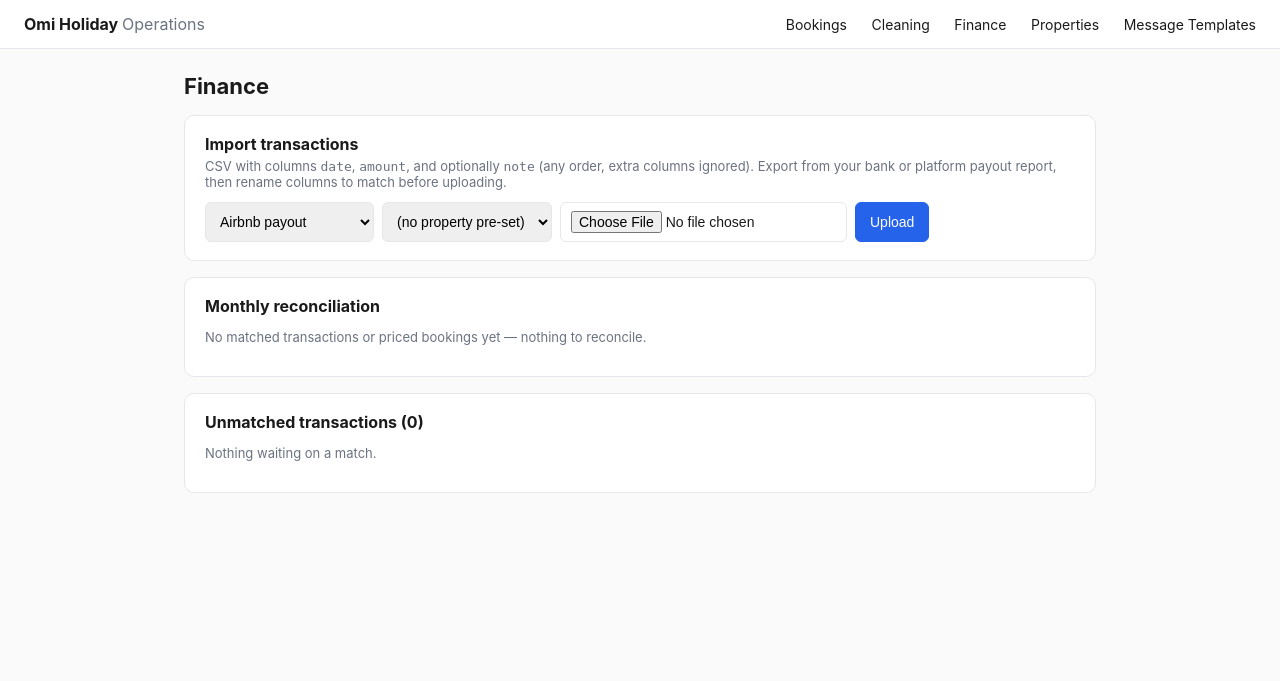
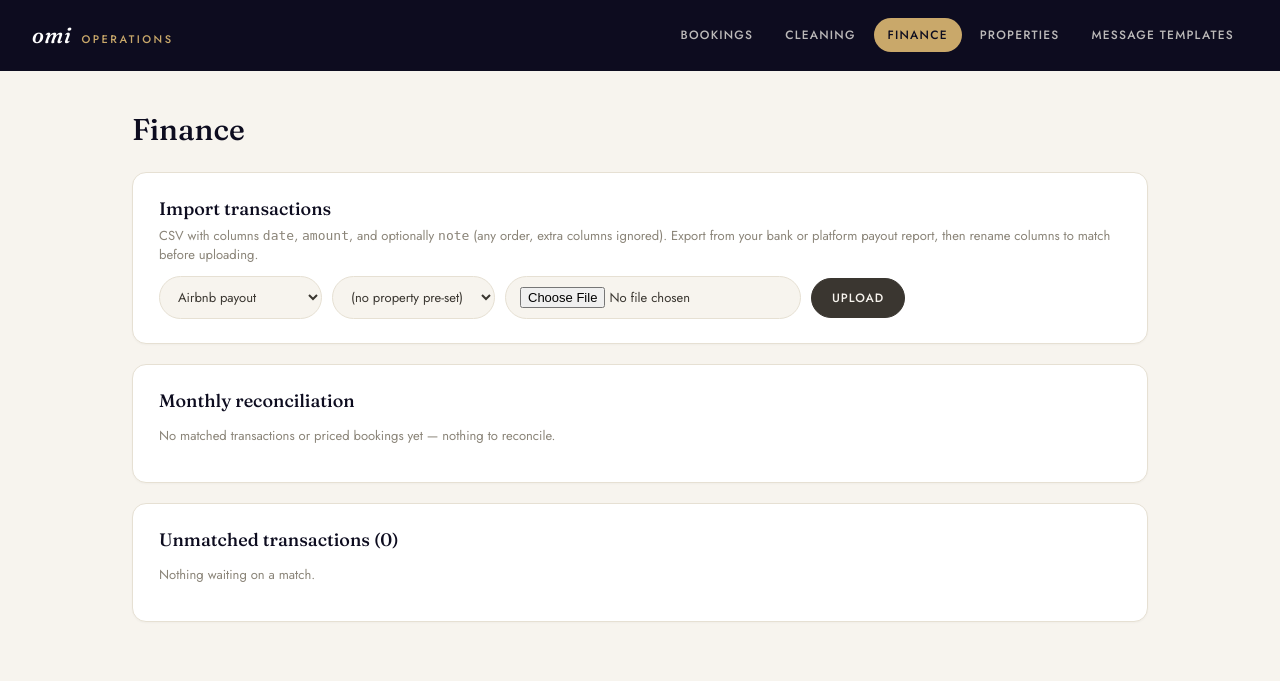
Before and after one commit to Oceanorealty/omi-holiday-ops, a FastAPI app: page /transactions in a window 1280 px wide. Shown: the top 681 px of the page. Run offline with FastAPI, Linux system fonts and the light colour scheme.

Commit message:
Redesign UI to match Omi Holiday's brand
Pulled the actual palette/type off omiholiday.com rather than guessing:
navy #0d0c1f, gold #c9a86a, warm cream #f7f4ee, charcoal #3a3630 —
Fraunces for headings (their display serif), Jost for body/UI (their
site font). Pill buttons and nav match the site's language instead of
looking like generic admin-tool defaults.

Also wrapped every table in a scrollable container — the new Amount
column pushed Bookings past the viewport edge on narrower screens with
no way to see the rest of the row.

Co-Authored-By: Claude Sonnet 5 <noreply@anthropic.com>

```diff
--- a/app/static/style.css
+++ b/app/static/style.css
@@ -1,143 +1,256 @@
 :root {
-  --ink: #1a1a1a;
-  --muted: #6b7280;
-  --border: #e5e7eb;
-  --bg: #fafafa;
-  --card: #ffffff;
-  --accent: #2563eb;
-  --warn-bg: #fef3c7;
-  --warn-ink: #92400e;
-  --ok-bg: #dcfce7;
-  --ok-ink: #166534;
+  --navy: #0d0c1f;
+  --charcoal: #3a3630;
+  --cream: #f7f4ee;
+  --cream-deep: #efe9dc;
+  --gold: #c9a86a;
+  --gold-deep: #a5824a;
+  --border: #e6e0d3;
+  --white: #ffffff;
+  --muted: #8a8478;
+  --warn-bg: #fbe9d0;
+  --warn-ink: #92601f;
+  --ok-bg: #e6efe1;
+  --ok-ink: #3f6b3a;
+
+  --font-display: "Fraunces", Georgia, serif;
+  --font-body: "Jost", -apple-system, BlinkMacSystemFont, "Segoe UI", sans-serif;
 }
 
 * { box-sizing: border-box; }
 body {
   margin: 0;
-  font-family: -apple-system, BlinkMacSystemFont, "Segoe UI", sans-serif;
-  color: var(--ink);
-  background: var(--bg);
+  font-family: var(--font-body);
+  color: var(--charcoal);
+  background: var(--cream);
+  -webkit-font-smoothing: antialiased;
 }
 
 .topbar {
   display: flex;
   align-items: center;
   justify-content: space-between;
-  padding: 14px 24px;
-  background: var(--card);
-  border-bottom: 1px solid var(--border);
+  padding: 18px 32px;
+  background: var(--navy);
+  border-bottom: 1px solid var(--navy);
 }
-.brand { font-weight: 700; }
-.brand span { font-weight: 400; color: var(--muted); }
+.brand {
+  display: flex;
+  align-items: baseline;
+  gap: 10px;
+  text-decoration: none;
+}
+.brand-mark {
+  font-family: var(--font-display);
+  font-style: italic;
+  font-weight: 500;
+  font-size: 22px;
+  color: var(--white);
+  letter-spacing: 0.5px;
+}
+.brand-sub {
+  font-size: 11px;
+  font-weight: 500;
+  letter-spacing: 2.5px;
+  text-transform: uppercase;
+  color: var(--gold);
+}
+nav { display: flex; gap: 4px; }
 nav a {
-  margin-left: 20px;
-  color: var(--ink);
+  padding: 8px 14px;
+  color: rgba(247, 244, 238, 0.75);
   text-decoration: none;
-  font-size: 14px;
+  font-size: 12px;
+  font-weight: 500;
+  letter-spacing: 1.2px;
+  text-transform: uppercase;
+  border-radius: 999px;
+  transition: color 0.15s, background 0.15s;
 }
-nav a:hover { color: var(--accent); }
+nav a:hover { color: var(--white); background: rgba(255, 255, 255, 0.06); }
+nav a.active { color: var(--navy); background: var(--gold); }
 
-.container { max-width: 960px; margin: 0 auto; padding: 24px; }
+.container { max-width: 1080px; margin: 0 auto; padding: 40px 32px; }
 
 .page-head {
   display: flex;
   align-items: center;
   justify-content: space-between;
-  margin-bottom: 16px;
+  margin-bottom: 24px;
 }
-h1 { font-size: 22px; margin: 0; }
-h2 { font-size: 16px; margin: 0 0 12px; }
+h1 {
+  font-family: var(--font-display);
+  font-weight: 500;
+  font-size: 30px;
+  margin: 0;
+  color: var(--navy);
+}
+h2 {
+  font-family: var(--font-display);
+  font-weight: 500;
+  font-size: 18px;
+  margin: 0 0 14px;
+  color: var(--navy);
+}
 
 .card {
-  background: var(--card);
+  background: var(--white);
   border: 1px solid var(--border);
-  border-radius: 10px;
-  padding: 18px 20px;
-  margin-bottom: 16px;
+  border-radius: 14px;
+  padding: 24px 26px;
+  margin-bottom: 20px;
+  box-shadow: 0 1px 2px rgba(13, 12, 31, 0.03);
 }
 
 .banner {
-  padding: 10px 14px;
-  border-radius: 8px;
-  margin-bottom: 16px;
+  padding: 12px 16px;
+  border-radius: 10px;
+  margin-bottom: 20px;
   font-size: 14px;
 }
 .banner-warn { background: var(--warn-bg); color: var(--warn-ink); }
 
 .empty-state {
   text-align: center;
-  padding: 48px 24px;
+  padding: 64px 24px;
   color: var(--muted);
+  background: var(--white);
+  border: 1px solid var(--border);
+  border-radius: 14px;
 }
 
-.table { width: 100%; border-collapse: collapse; background: var(--card); border-radius: 10px; overflow: hidden; }
+.table-wrap {
+  overflow-x: auto;
+  border-radius: 14px;
+}
+
+.table {
+  width: 100%;
+  border-collapse: collapse;
+  background: var(--white);
+  border: 1px solid var(--border);
+  border-radius: 14px;
+  overflow: hidden;
+  box-shadow: 0 1px 2px rgba(13, 12, 31, 0.03);
+}
 .table th, .table td {
   text-align: left;
-  padding: 10px 12px;
+  padding: 14px 16px;
   border-bottom: 1px solid var(--border);
   font-size: 14px;
 }
-.table th { color: var(--muted); font-weight: 600; font-size: 12px; text-transform: uppercase; }
-.table tr.conflict { background: #fff7ed; }
-.table.small td, .table.small th { padding: 6px 10px; font-size: 13px; }
+.table th {
+  color: var(--muted);
+  font-weight: 500;
+  font-size: 11px;
+  letter-spacing: 1px;
+  text-transform: uppercase;
+  background: var(--cream);
+}
+.table tbody tr:last-child td { border-bottom: none; }
+.table tbody tr:hover { background: rgba(201, 168, 106, 0.06); }
+.table tr.conflict { background: var(--warn-bg); }
+.table tr.conflict:hover { background: #f7dfb3; }
+.table.small td, .table.small th { padding: 10px 14px; font-size: 13px; }
 .table .truncate { max-width: 260px; overflow: hidden; text-overflow: ellipsis; white-space: nowrap; }
-.error-detail { color: #b91c1c; font-size: 12px; background: #fef2f2; }
+.error-detail { color: #b3401f; font-size: 12px; background: #fbeae4; }
 
 .pill {
   display: inline-block;
-  padding: 2px 8px;
+  padding: 3px 10px;
   border-radius: 999px;
-  font-size: 12px;
-  background: #e5e7eb;
+  font-size: 11px;
+  font-weight: 500;
+  letter-spacing: 0.3px;
+  background: var(--cream-deep);
+  color: var(--charcoal);
 }
-.pill-airbnb { background: #ffe8e8; }
-.pill-booking_com { background: #e0edff; }
-.pill-ctrip { background: #e6f7ff; }
-.pill-direct { background: #eafbea; }
+.pill-airbnb { background: #fbe4e4; color: #9c3b3b; }
+.pill-booking_com { background: #e0e9fb; color: #33488f; }
+.pill-ctrip { background: #dcf1f5; color: #1f6f80; }
+.pill-direct { background: #e4f2df; color: #3f6b3a; }
 
-.tag { display: inline-block; padding: 2px 8px; border-radius: 999px; font-size: 11px; margin: 1px 2px 1px 0; }
+.tag { display: inline-block; padding: 3px 10px; border-radius: 999px; font-size: 11px; font-weight: 500; margin: 1px 3px 1px 0; }
 .tag-warn { background: var(--warn-bg); color: var(--warn-ink); }
 .tag-ok { background: var(--ok-bg); color: var(--ok-ink); }
 
-.inline-form { display: flex; gap: 4px; }
-.inline-form input[type="email"] {
-  padding: 4px 6px;
+.inline-form { display: flex; gap: 6px; }
+.inline-form input[type="email"], .inline-form input[type="text"] {
+  padding: 6px 10px;
   border: 1px solid var(--border);
-  border-radius: 4px;
+  border-radius: 8px;
   font-size: 12px;
-  width: 140px;
+  font-family: var(--font-body);
+  width: 150px;
 }
 
 textarea {
   width: 100%;
-  padding: 8px 10px;
+  padding: 10px 12px;
   border: 1px solid var(--border);
-  border-radius: 6px;
+  border-radius: 10px;
   font-size: 14px;
-  font-family: inherit;
+  font-family: var(--font-body);
   resize: vertical;
+  background: var(--cream);
 }
-.field { margin-bottom: 10px; }
-.field label { display: block; font-size: 12px; color: var(--muted); margin-bottom: 4px; }
-.field input[type="text"] { width: 100%; padding: 8px 10px; border: 1px solid var(--border); border-radius: 6px; font-size: 14px; }
+.field { margin-bottom: 12px; }
+.field label {
+  display: block;
+  font-size: 11px;
+  letter-spacing: 0.5px;
+  text-transform: uppercase;
+  color: var(--muted);
+  margin-bottom: 6px;
+}
+.field input[type="text"] {
+  width: 100%;
+  padding: 10px 12px;
+  border: 1px solid var(--border);
+  border-radius: 10px;
+  font-size: 14px;
+  font-family: var(--font-body);
+  background: var(--cream);
+}
 
-.form-row { display: flex; gap: 8px; flex-wrap: wrap; }
+.form-row { display: flex; gap: 10px; flex-wrap: wrap; align-items: center; }
 .form-row input, .form-row select {
-  padding: 8px 10px;
+  padding: 10px 14px;
   border: 1px solid var(--border);
-  border-radius: 6px;
-  font-size: 14px;
+  border-radius: 999px;
+  font-size: 13px;
+  font-family: var(--font-body);
+  background: var(--cream);
 }
 
 .btn {
-  padding: 8px 14px;
-  border-radius: 6px;
+  padding: 10px 20px;
+  border-radius: 999px;
   border: 1px solid var(--border);
-  background: var(--card);
+  background: var(--white);
+  color: var(--charcoal);
   cursor: pointer;
-  font-size: 14px;
+  font-family: var(--font-body);
+  font-size: 12px;
+  font-weight: 500;
+  letter-spacing: 1px;
+  text-transform: uppercase;
+  transition: opacity 0.15s;
 }
-.btn.primary { background: var(--accent); color: white; border-color: var(--accent); }
-.btn.tiny { padding: 4px 8px; font-size: 12px; }
+.btn:hover { opacity: 0.8; }
+.btn.primary { background: var(--charcoal); color: var(--cream); border-color: var(--charcoal); }
+.btn.tiny { padding: 5px 12px; font-size: 10px; letter-spacing: 0.5px; }
 
 .muted { color: var(--muted); font-size: 13px; }
+
+input[type="checkbox"] { accent-color: var(--gold-deep); }
+
+select {
+  padding: 10px 14px;
+  border: 1px solid var(--border);
+  border-radius: 999px;
+  font-size: 13px;
+  font-family: var(--font-body);
+  background: var(--cream);
+  color: var(--charcoal);
+}
--- a/app/templates/base.html
+++ b/app/templates/base.html
@@ -4,17 +4,23 @@
   <meta charset="utf-8" />
   <meta name="viewport" content="width=device-width, initial-scale=1" />
   <title>{% block title %}Omi Holiday — Operations{% endblock %}</title>
+  <link rel="preconnect" href="https://fonts.googleapis.com" />
+  <link rel="preconnect" href="https://fonts.gstatic.com" crossorigin />
+  <link href="https://fonts.googleapis.com/css2?family=Fraunces:ital,opsz,wght@0,9..144,300;0,9..144,500;0,9..144,600;1,9..144,400;1,9..144,500&family=Jost:wght@400;500;600&display=swap" rel="stylesheet" />
   <link rel="stylesheet" href="/static/style.css" />
 </head>
 <body>
   <header class="topbar">
-    <div class="brand">Omi Holiday <span>Operations</span></div>
+    <a class="brand" href="/">
+      <span class="brand-mark">omi</span>
+      <span class="brand-sub">Operations</span>
+    </a>
     <nav>
-      <a href="/">Bookings</a>
-      <a href="/cleaning">Cleaning</a>
-      <a href="/transactions">Finance</a>
-      <a href="/properties">Properties</a>
-      <a href="/templates">Message Templates</a>
+      <a href="/" class="{{ 'active' if request.url.path == '/' else '' }}">Bookings</a>
+      <a href="/cleaning" class="{{ 'active' if request.url.path == '/cleaning' else '' }}">Cleaning</a>
+      <a href="/transactions" class="{{ 'active' if request.url.path == '/transactions' else '' }}">Finance</a>
+      <a href="/properties" class="{{ 'active' if request.url.path == '/properties' else '' }}">Properties</a>
+      <a href="/templates" class="{{ 'active' if request.url.path == '/templates' else '' }}">Message Templates</a>
     </nav>
   </header>
   <main class="container">
--- a/app/templates/cleaning.html
+++ b/app/templates/cleaning.html
@@ -14,6 +14,7 @@
   <p>No cleaning tasks due. They're created automatically from checkout dates when bookings sync.</p>
 </div>
 {% else %}
+<div class="table-wrap">
 <table class="table">
   <thead>
     <tr>
@@ -50,10 +51,12 @@
     {% endfor %}
   </tbody>
 </table>
+</div>
 {% endif %}
 
 {% if done_tasks %}
 <h2 style="margin-top:24px">Recently completed</h2>
+<div class="table-wrap">
 <table class="table small">
   <thead>
     <tr>
@@ -78,6 +81,7 @@
     {% endfor %}
   </tbody>
 </table>
+</div>
 {% endif %}
 
 {% endblock %}
--- a/app/templates/dashboard.html
+++ b/app/templates/dashboard.html
@@ -26,6 +26,7 @@
   <a class="btn" href="/properties">Add an iCal feed</a>, then click <strong>Sync now</strong>.
 </div>
 {% else %}
+<div class="table-wrap">
 <table class="table">
   <thead>
     <tr>
@@ -71,6 +72,7 @@
     {% endfor %}
   </tbody>
 </table>
+</div>
 {% endif %}
 
 {% endblock %}
--- a/app/templates/properties.html
+++ b/app/templates/properties.html
@@ -21,6 +21,7 @@
   <h2>{{ p.name }}</h2>
   {% if p.address %}<p class="muted">{{ p.address }}</p>{% endif %}
 
+  <div class="table-wrap">
   <table class="table small">
     <thead>
       <tr><th>Platform</th><th>Feed URL</th><th>Last synced</th><th>Status</th><th></th></tr>
@@ -46,6 +47,7 @@
       {% endfor %}
     </tbody>
   </table>
+  </div>
 
   <form method="post" action="/properties/{{ p.id }}/feeds" class="form-row">
     <select name="platform">
--- a/app/templates/transactions.html
+++ b/app/templates/transactions.html
@@ -41,6 +41,7 @@
   {% if summary|length == 0 %}
   <p class="muted">No matched transactions or priced bookings yet — nothing to reconcile.</p>
   {% else %}
+  <div class="table-wrap">
   <table class="table small">
     <thead>
       <tr><th>Property</th><th>Month</th><th>Expected</th><th>Received</th><th>Variance</th></tr>
@@ -61,6 +62,7 @@
       {% endfor %}
     </tbody>
   </table>
+  </div>
   {% endif %}
 </section>
 
@@ -69,6 +71,7 @@
   {% if unmatched|length == 0 %}
   <p class="muted">Nothing waiting on a match.</p>
   {% else %}
+  <div class="table-wrap">
   <table class="table small">
     <thead>
       <tr><th>Date</th><th>Amount</th><th>Source</th><th>Note</th><th>Match to booking</th></tr>
@@ -102,12 +105,14 @@
       {% endfor %}
     </tbody>
   </table>
+  </div>
   {% endif %}
 </section>
 
 {% if matched %}
 <section class="card">
   <h2>Recently matched</h2>
+  <div class="table-wrap">
   <table class="table small">
     <thead>
       <tr><th>Date</th><th>Amount</th><th>Property</th><th>Booking checkout</th><th></th></tr>
@@ -128,6 +133,7 @@
       {% endfor %}
     </tbody>
   </table>
+  </div>
 </section>
 {% endif %}
 
```
